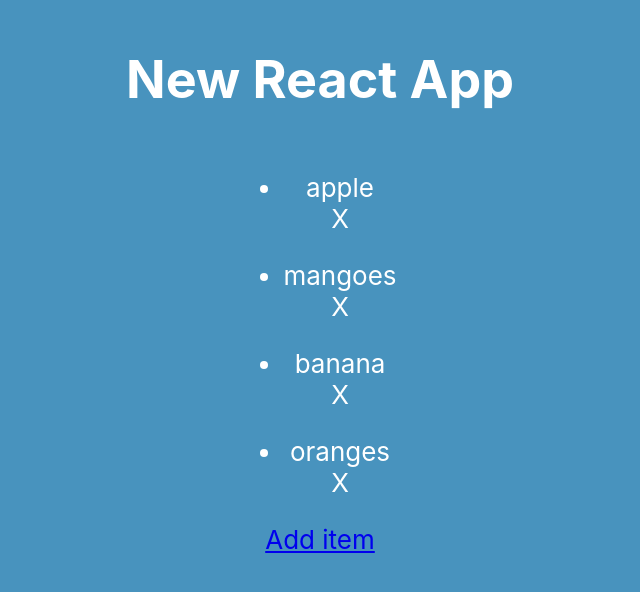
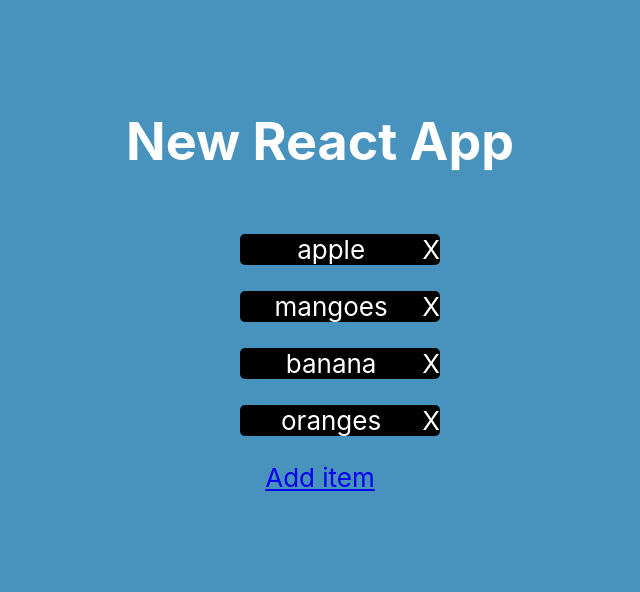
Before and after one commit to babitasingh1/MyApp, a React (Create React App) app: page / in a window 1280 px wide. Shown: the part 116-708 px from the top of the page, without its empty margins (320-960 px from the left). Built offline with nearby package versions, Linux system fonts and the light colour scheme.

Commit message:
added history functionality

```diff
--- a/src/App.css
+++ b/src/App.css
@@ -24,6 +24,21 @@
   color: white;
 }
 
+.listItem {
+  height: auto;
+  width: 200px;
+  border-radius: 5px;
+  background-color: black;
+}
+
+.deleteButton {
+  cursor: pointer;
+  float: right;
+}
+
+.list-item {
+  display: inline-block;
+}
 .App-link {
   color: #61dafb;
 }
--- a/src/App.tsx
+++ b/src/App.tsx
@@ -1,19 +1,23 @@
 import React, { useState } from "react";
-import { Route } from "react-router-dom";
+import { Route, useHistory } from "react-router-dom";
 import logo from "./logo.svg";
 import "./App.css";
 import ListItems from "./components/ListItems";
 import AddItems from "./components/AddItems";
 import { isTemplateSpan } from "typescript";
+import { BrowserRouter } from "react-router-dom";
+import { createBrowserHistory } from "history";
 
 function App() {
   const [items, setItems] = useState(["apple", "mangoes", "banana", "oranges"]);
+  const history = useHistory();
 
   function handleAdd(newitem: any) {
     console.log(newitem);
     //let newItems: any = items.push(newitem);
     setItems([...items, newitem]);
     console.log(items);
+    history.push("/");
   }
 
   function handleDelete(itemtoDelete: any) {
@@ -28,9 +32,14 @@ function App() {
         <h1>New React App</h1>
         <Route
           path="/"
+          exact
           render={() => <ListItems items={items} onDelete={handleDelete} />}
         />
-        <Route path="/Add" render={() => <AddItems onAdd={handleAdd} />} />
+        <Route
+          path="/Add"
+          exact
+          render={() => <AddItems onAdd={handleAdd} />}
+        />
       </header>
     </div>
   );
```
Also changed, not shown: src/index.tsx (+7 -7 lines).
